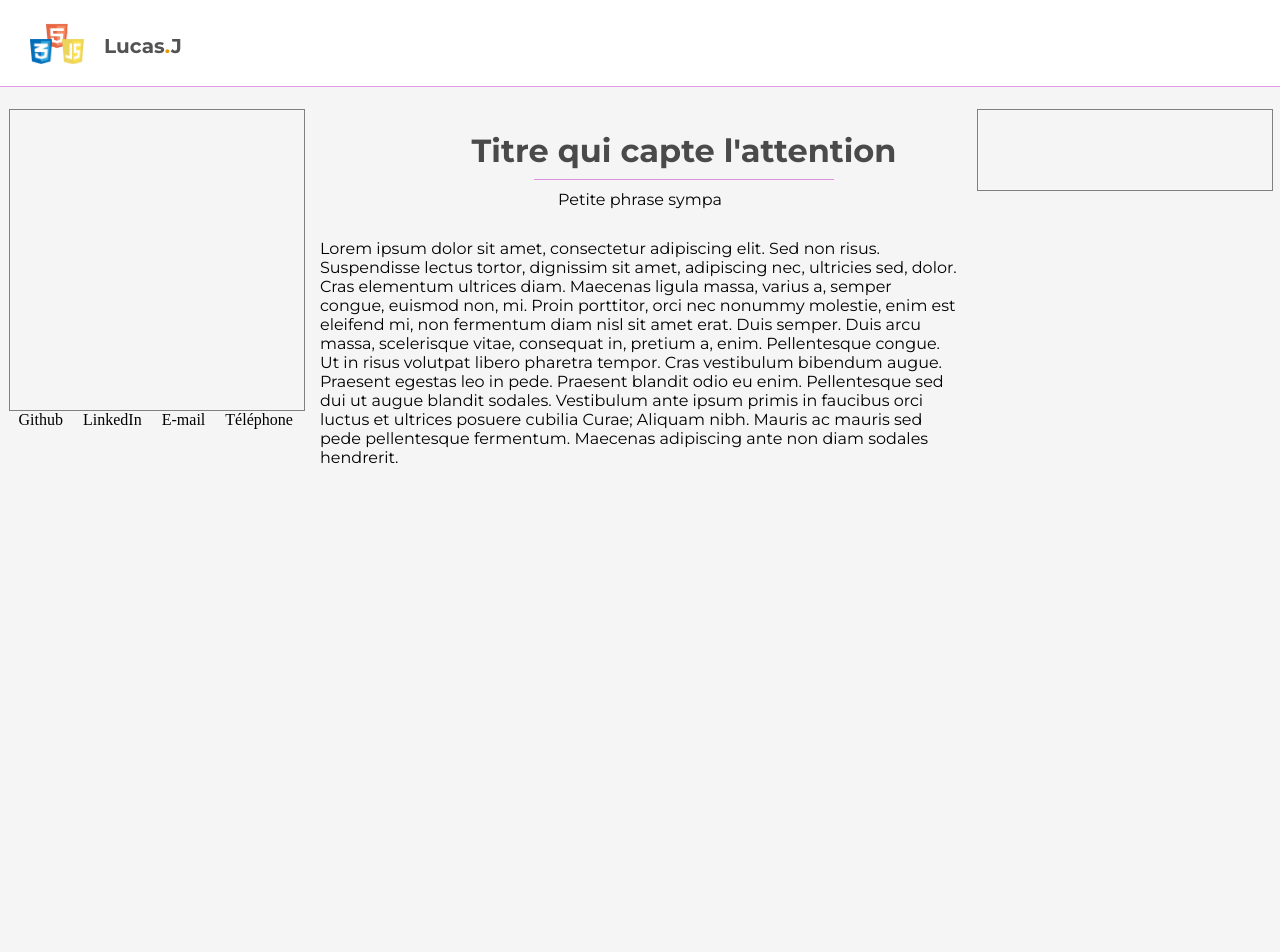
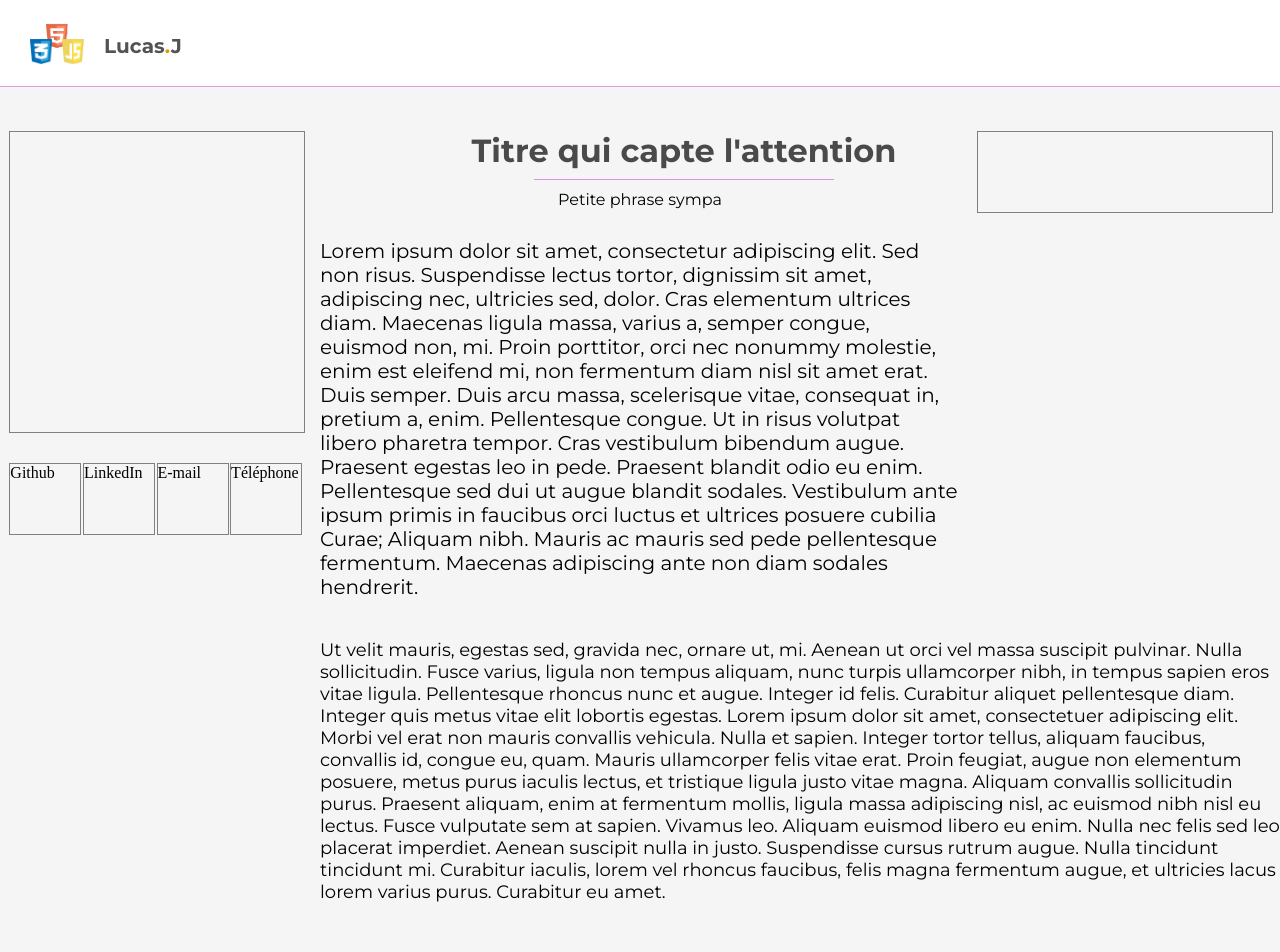
Before and after one commit to Lucas-Josephh/portfolio, an Angular app in the folder mon-portfolio/: page /about in a window 1280 px wide. Shown: the top 952 px of the page. Before the commit the page ends 800 px from the top, so only its background shows below. Built offline with nearby package versions, Linux system fonts and the light colour scheme; a web font is replaced by a local one.

Commit message:
Structure de la page

```diff
--- a/mon-portfolio/src/app/component/about/about.component.html
+++ b/mon-portfolio/src/app/component/about/about.component.html
@@ -6,10 +6,10 @@
             <div class="app-about-container-profil-container">
                 <div class="app-about-container-profil-container_img"></div>
                 <div class="app-about-container-profil-container-medias">
-                    <div>Github</div>
-                    <div>LinkedIn</div>
-                    <div>E-mail</div>
-                    <div>Téléphone</div>
+                    <div class="app-about-container-profil-container-medias_logo">Github</div>
+                    <div class="app-about-container-profil-container-medias_logo">LinkedIn</div>
+                    <div class="app-about-container-profil-container-medias_logo">E-mail</div>
+                    <div class="app-about-container-profil-container-medias_logo">Téléphone</div>
                 </div>
             </div>
         </div>
@@ -19,11 +19,23 @@
                 <h1 class="app-about-container-page_title">Titre qui capte l'attention</h1>
                 <p class="app-about-container-page_subtitle">Petite phrase sympa</p>
             </div>
-            <p class="app-about-container-page_paragraphe">Lorem ipsum dolor sit amet, consectetur adipiscing elit. Sed non risus. Suspendisse lectus tortor, dignissim sit amet, adipiscing nec, ultricies sed, dolor. Cras elementum ultrices diam. Maecenas ligula massa, varius a, semper congue, euismod non, mi. Proin porttitor, orci nec nonummy molestie, enim est eleifend mi, non fermentum diam nisl sit amet erat. Duis semper. Duis arcu massa, scelerisque vitae, consequat in, pretium a, enim. Pellentesque congue. Ut in risus volutpat libero pharetra tempor. Cras vestibulum bibendum augue. Praesent egestas leo in pede. Praesent blandit odio eu enim. Pellentesque sed dui ut augue blandit sodales. Vestibulum ante ipsum primis in faucibus orci luctus et ultrices posuere cubilia Curae; Aliquam nibh. Mauris ac mauris sed pede pellentesque fermentum. Maecenas adipiscing ante non diam sodales hendrerit.</p>
+            <p class="app-about-container-page_firstparagraphe">Lorem ipsum dolor sit amet, consectetur adipiscing elit. Sed non risus. Suspendisse lectus tortor, dignissim sit amet, adipiscing nec, ultricies sed, dolor. Cras elementum ultrices diam. Maecenas ligula massa, varius a, semper congue, euismod non, mi. Proin porttitor, orci nec nonummy molestie, enim est eleifend mi, non fermentum diam nisl sit amet erat. Duis semper. Duis arcu massa, scelerisque vitae, consequat in, pretium a, enim. Pellentesque congue. Ut in risus volutpat libero pharetra tempor. Cras vestibulum bibendum augue. Praesent egestas leo in pede. Praesent blandit odio eu enim. Pellentesque sed dui ut augue blandit sodales. Vestibulum ante ipsum primis in faucibus orci luctus et ultrices posuere cubilia Curae; Aliquam nibh. Mauris ac mauris sed pede pellentesque fermentum. Maecenas adipiscing ante non diam sodales hendrerit.</p>
         </div>
 
         <div class="app-about-container-activitie">
             <div class="app-about-container-activitie_test"></div>
         </div>
     </div>
+
+    <div class="app-about-container-part">
+        <p class="app-about-container-part_secondparagraphe">Ut velit mauris, egestas sed, gravida nec, ornare ut, mi. Aenean ut orci vel massa suscipit pulvinar. Nulla sollicitudin. Fusce varius, ligula non tempus aliquam, nunc turpis ullamcorper nibh, in tempus sapien eros vitae ligula. Pellentesque rhoncus nunc et augue. Integer id felis. Curabitur aliquet pellentesque diam. Integer quis metus vitae elit lobortis egestas. Lorem ipsum dolor sit amet, consectetuer adipiscing elit. Morbi vel erat non mauris convallis vehicula. Nulla et sapien. Integer tortor tellus, aliquam faucibus, convallis id, congue eu, quam. Mauris ullamcorper felis vitae erat. Proin feugiat, augue non elementum posuere, metus purus iaculis lectus, et tristique ligula justo vitae magna.
+        Aliquam convallis sollicitudin purus. Praesent aliquam, enim at fermentum mollis, ligula massa adipiscing nisl, ac euismod nibh nisl eu lectus. Fusce vulputate sem at sapien. Vivamus leo. Aliquam euismod libero eu enim. Nulla nec felis sed leo placerat imperdiet. Aenean suscipit nulla in justo. Suspendisse cursus rutrum augue. Nulla tincidunt tincidunt mi. Curabitur iaculis, lorem vel rhoncus faucibus, felis magna fermentum augue, et ultricies lacus lorem varius purus. Curabitur eu amet. </p>
+    </div>
+
+    <div class="app-about-container-skill">
+        <extranet-book />
+        <extranet-book />
+        <extranet-book />
+        <extranet-book />
+    </div>
 </div>
--- a/mon-portfolio/src/app/component/about/about.component.scss
+++ b/mon-portfolio/src/app/component/about/about.component.scss
@@ -5,14 +5,21 @@
 
         &-profil {
             width: 23%;
+            margin-top: 4%;
             &-container {
                 display: flex;
                 flex-direction: column;
-                margin-top: 10%;
 
                 &-medias {
                     display: flex;
                     justify-content: space-around;
+
+                    &_logo {
+                        width: 70px;
+                        height: 70px;
+                        border: 1px solid gray;
+                        margin-top: 30px;
+                    }
                 }
 
                 &_img {
@@ -44,8 +51,9 @@
                 margin-bottom: 30px;
             }
 
-            &_paragraphe {
+            &_firstparagraphe {
                 text-align: left;
+                font-size: 20px;
             }
 
             &_title::after {
@@ -61,12 +69,31 @@
 
         &-activitie {
             width: 23%;
+            margin-top: 4%;
             &_test {
                 width: 100%;
                 height: 80px;
                 border: 1px solid gray;
-                margin-top: 10%;
             }
+        }
+
+        &-part {
+            display: flex;
+            justify-content: flex-end;
+            &_secondparagraphe {
+                margin-top: 40px;
+                margin-left: 1%;
+                width: 75%;
+                font-size: 18px;
+                font-family: "Montserrat", sans-serif;
+                font-optical-sizing: auto;
+                font-style: normal;
+            }
+        }
+
+        &-skill {
+            display: flex;
+            justify-content: space-around;
         }
     }
 }
--- a/mon-portfolio/src/app/component/about/about.component.ts
+++ b/mon-portfolio/src/app/component/about/about.component.ts
@@ -1,9 +1,10 @@
 import { Component } from '@angular/core';
 import { NavbarComponent } from '../../shared/navbar/navbar.component';
+import { BookComponent } from '../../shared/book/book.component';
 
 @Component({
   selector: 'app-about',
-  imports: [NavbarComponent],
+  imports: [NavbarComponent, BookComponent],
   templateUrl: './about.component.html',
   styleUrl: './about.component.scss'
 })
--- a/mon-portfolio/src/app/shared/book/book.component.scss
+++ b/mon-portfolio/src/app/shared/book/book.component.scss
@@ -1,7 +1,8 @@
 .page {
   width: 300px;
-  height: 400px;
+  height: 200px;
   background: white;
+  border: 1px solid rgb(189, 0, 189, 0.4);;
   position: relative;
   transform-origin: center center;
   transition: transform 1s;
```
